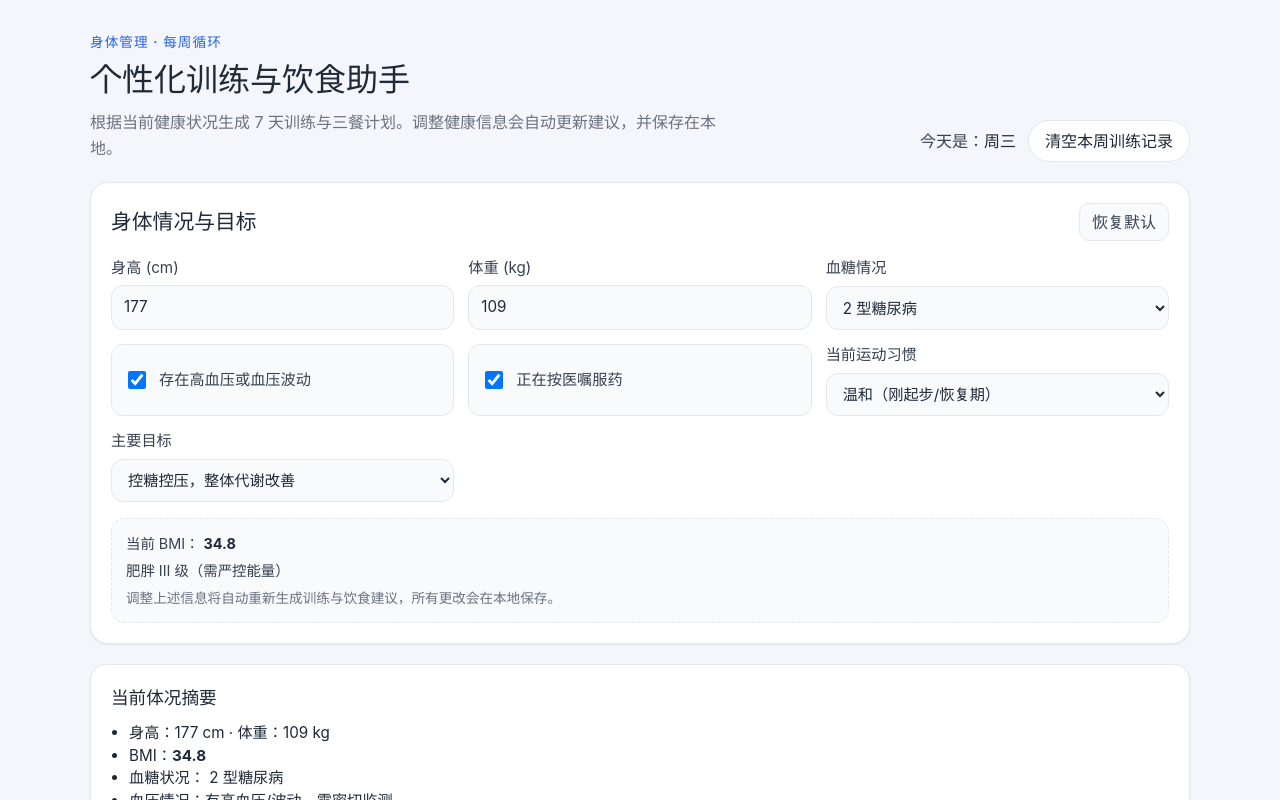
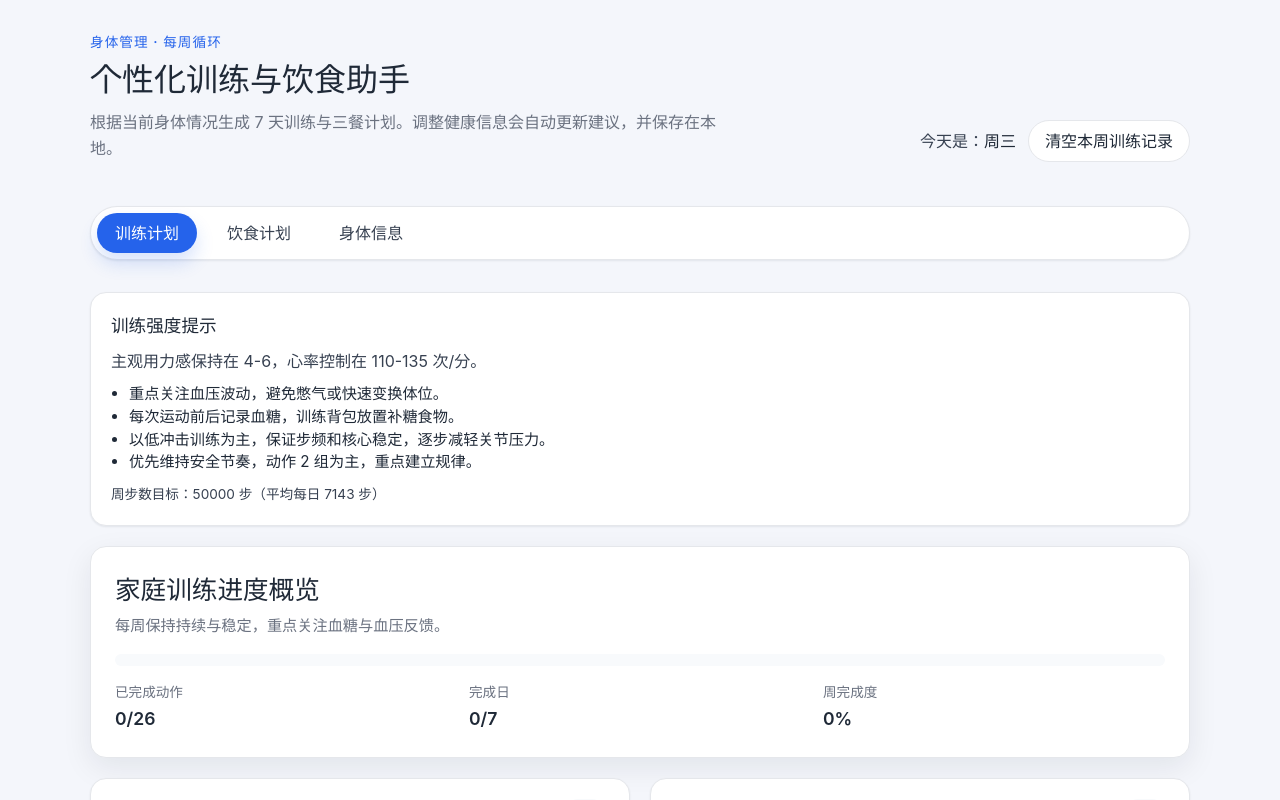
Before and after one commit to richard0082013/body-control, a Vue app in the folder web/: page / in a window 1280 px wide. Shown: the top 800 px of the page. Built offline with nearby package versions, Linux system fonts and the light colour scheme.

Commit message:
feat: separate training, nutrition, and profile with tabs

```diff
--- a/web/src/App.vue
+++ b/web/src/App.vue
@@ -1,5 +1,5 @@
 <script setup>
-import { computed } from 'vue'
+import { computed, ref } from 'vue'
 import WeeklyProgress from './components/WeeklyProgress.vue'
 import DayProgressCard from './components/DayProgressCard.vue'
 import ProfileForm from './components/ProfileForm.vue'
@@ -44,14 +44,29 @@ const todayLabel = computed(() => {
 const workoutGuidance = computed(() => workoutPlan.value.meta.guidance || [])
 const intensityGuide = computed(() => workoutPlan.value.meta.intensityGuide)
 const weeklyStepGoal = computed(() => workoutPlan.value.meta.weeklyStepGoal)
-const bmiValue = computed(() => workoutPlan.value.meta.bmi)
+
+const tabs = [
+  { id: 'training', label: '训练计划' },
+  { id: 'nutrition', label: '饮食计划' },
+  { id: 'profile', label: '身体信息' },
+]
+
+const activeTab = ref('training')
 
 function completionFor(dayId) {
-  return completionLookup.value[dayId]
+  return completionLookup.value[dayId] || {
+    completionRate: 0,
+    total: 0,
+    completed: 0,
+  }
 }
 
 function handleProfileUpdate(partial) {
   updateProfile(partial)
+}
+
+function setActiveTab(tabId) {
+  activeTab.value = tabId
 }
 </script>
 
@@ -62,54 +77,45 @@ function handleProfileUpdate(partial) {
         <p class="page-header__eyebrow">身体管理 · 每周循环</p>
         <h1>个性化训练与饮食助手</h1>
         <p class="page-header__description">
-          根据当前健康状况生成 7 天训练与三餐计划。调整健康信息会自动更新建议，并保存在本地。
+          根据当前身体情况生成 7 天训练与三餐计划。调整健康信息会自动更新建议，并保存在本地。
         </p>
       </div>
       <div class="page-header__actions">
         <p class="page-header__today">今天是：<strong>{{ todayLabel }}</strong></p>
-        <button type="button" class="reset-all" @click="resetAll">
+        <button
+          v-if="activeTab === 'training'"
+          type="button"
+          class="reset-all"
+          @click="resetAll"
+        >
           清空本周训练记录
         </button>
       </div>
     </header>
 
-    <ProfileForm :profile="profile" @update="handleProfileUpdate" @reset="resetProfile" />
+    <nav class="tab-bar" role="tablist" aria-label="内容分类">
+      <button
+        v-for="tab in tabs"
+        :id="`tab-${tab.id}`"
+        :key="tab.id"
+        :class="['tab-bar__button', { 'is-active': activeTab === tab.id }]"
+        role="tab"
+        :aria-selected="activeTab === tab.id"
+        :aria-controls="`panel-${tab.id}`"
+        type="button"
+        @click="setActiveTab(tab.id)"
+      >
+        {{ tab.label }}
+      </button>
+    </nav>
 
-    <article class="profile-summary">
-      <h3>当前体况摘要</h3>
-      <ul>
-        <li>身高：{{ profile.height }} cm · 体重：{{ profile.weight }} kg</li>
-        <li>
-          BMI：<strong v-if="bmiValue">{{ bmiValue }}</strong>
-          <span v-else>待计算</span>
-        </li>
-        <li>
-          血糖状况：
-          {{
-            profile.diabetesType === 'none'
-              ? '无糖尿病'
-              : profile.diabetesType === 'pre'
-                ? '糖调受损 / 前期'
-                : '2 型糖尿病'
-          }}
-        </li>
-        <li>血压情况：{{ profile.hasHypertension ? '有高血压/波动，需密切监测' : '血压正常范围' }}</li>
-        <li>
-          训练目标：
-          {{
-            profile.goal === 'weight-loss'
-              ? '减脂与体重管理'
-              : profile.goal === 'fitness'
-                ? '提升体能与肌力'
-                : '控糖控压，整体代谢改善'
-          }}
-        </li>
-      </ul>
-      <p class="profile-summary__note">
-        体况调整后，训练与饮食建议会重新生成；若出现异常症状，务必先咨询医生或运动康复师。
-      </p>
-    </article>
-
+    <section
+      v-if="activeTab === 'training'"
+      :id="`panel-training`"
+      class="tab-panel"
+      role="tabpanel"
+      aria-labelledby="tab-training"
+    >
       <section class="plan-insights" aria-label="训练总体提示">
         <article class="plan-insights__card">
           <h3>训练强度提示</h3>
@@ -138,8 +144,39 @@ function handleProfileUpdate(partial) {
           @reset="resetDay"
         />
       </section>
+    </section>
 
+    <section
+      v-else-if="activeTab === 'nutrition'"
+      :id="`panel-nutrition`"
+      class="tab-panel"
+      role="tabpanel"
+      aria-labelledby="tab-nutrition"
+    >
       <NutritionPlan :plan="nutritionPlan.days" :meta="nutritionPlan.meta" />
+    </section>
+
+    <section
+      v-else
+      :id="`panel-profile`"
+      class="tab-panel"
+      role="tabpanel"
+      aria-labelledby="tab-profile"
+    >
+      <ProfileForm :profile="profile" @update="handleProfileUpdate" @reset="resetProfile" />
+      <article class="profile-summary">
+        <h3>当前体况摘要</h3>
+        <ul>
+          <li>身高：{{ profile.height }} cm · 体重：{{ profile.weight }} kg</li>
+          <li>血糖状况：{{ profile.diabetesType === 'none' ? '无糖尿病' : profile.diabetesType === 'pre' ? '糖调受损 / 前期' : '2 型糖尿病' }}</li>
+          <li>血压情况：{{ profile.hasHypertension ? '有高血压/波动，需密切监测' : '血压正常范围' }}</li>
+          <li>训练目标：{{ profile.goal === 'weight-loss' ? '减脂与体重管理' : profile.goal === 'fitness' ? '提升体能与肌力' : '控糖控压，整体代谢改善' }}</li>
+        </ul>
+        <p class="profile-summary__note">
+          体况调整后，训练与饮食建议会重新生成；若出现异常症状，务必先咨询医生或运动康复师。
+        </p>
+      </article>
+    </section>
   </main>
 </template>
 
@@ -209,6 +246,45 @@ function handleProfileUpdate(partial) {
 .plan-insights {
   display: grid;
   gap: 16px;
+}
+
+.tab-bar {
+  display: inline-flex;
+  flex-wrap: wrap;
+  gap: 12px;
+  margin: 24px 0 12px;
+  padding: 6px;
+  border-radius: 999px;
+  border: 1px solid var(--surface-border);
+  background: var(--surface-card);
+  box-shadow: var(--shadow-subtle);
+}
+
+.tab-bar__button {
+  padding: 8px 18px;
+  border: none;
+  border-radius: 999px;
+  background: transparent;
+  color: var(--text-secondary);
+  font-weight: 600;
+  transition: background 0.2s ease, color 0.2s ease, box-shadow 0.2s ease;
+}
+
+.tab-bar__button:is(:hover, :focus-visible) {
+  background: var(--surface-muted);
+  color: var(--text-primary);
+  outline: none;
+}
+
+.tab-bar__button.is-active {
+  background: var(--accent);
+  color: #fff;
+  box-shadow: 0 10px 18px rgba(37, 99, 235, 0.18);
+}
+
+.tab-panel {
+  display: grid;
+  gap: 20px;
 }
 
 .plan-insights__card {
--- a/web/src/style.css
+++ b/web/src/style.css
@@ -78,3 +78,42 @@ button {
     grid-template-columns: repeat(2, minmax(0, 1fr));
   }
 }
+
+.tab-bar {
+  display: inline-flex;
+  flex-wrap: wrap;
+  gap: 12px;
+  margin: 24px 0 12px;
+  padding: 6px;
+  border-radius: 999px;
+  border: 1px solid var(--surface-border);
+  background: var(--surface-card);
+  box-shadow: var(--shadow-subtle);
+}
+
+.tab-bar__button {
+  padding: 8px 18px;
+  border: none;
+  border-radius: 999px;
+  background: transparent;
+  color: var(--text-secondary);
+  font-weight: 600;
+  transition: background 0.2s ease, color 0.2s ease, box-shadow 0.2s ease;
+}
+
+.tab-bar__button:is(:hover, :focus-visible) {
+  background: var(--surface-muted);
+  color: var(--text-primary);
+  outline: none;
+}
+
+.tab-bar__button.is-active {
+  background: var(--accent);
+  color: #fff;
+  box-shadow: 0 10px 18px rgba(37, 99, 235, 0.18);
+}
+
+.tab-panel {
+  display: grid;
+  gap: 20px;
+}
```
Lines whose indentation alone changed are shown as unchanged.
